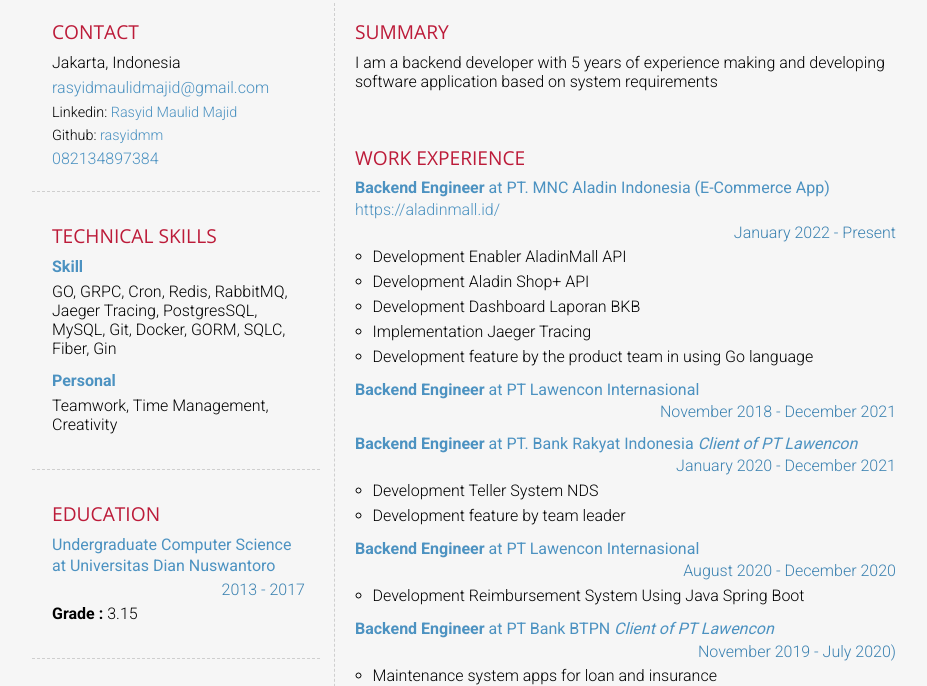
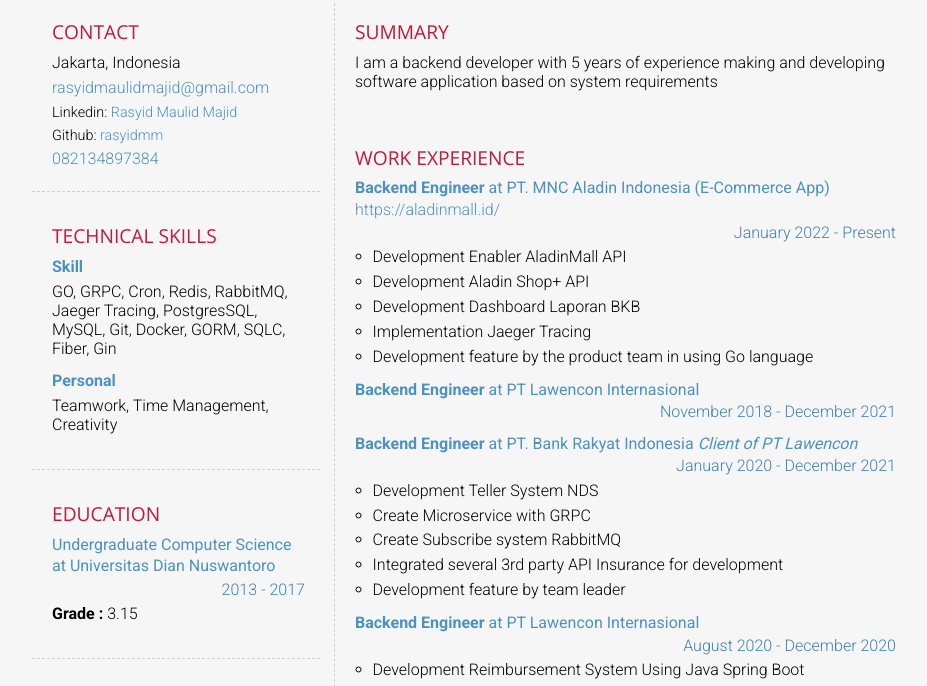
Before and after one commit to rasyidmm/rasyidmm.github.io, a plain HTML site: page index.html in a window 1280 px wide. Shown: the part 107-793 px from the top of the page, without its empty margins (164-1091 px from the left). Drawn offline with nearby package versions, Linux system fonts and the light colour scheme.

Commit message:
update feature BRI

```diff
--- a/index.html
+++ b/index.html
@@ -459,6 +459,15 @@
                   Development Teller System NDS
                 </li>
                 <li>
+                 Create Microservice with GRPC
+                </li>
+                <li>
+                  Create Subscribe system RabbitMQ
+                </li>
+                <li>
+                  Integrated several 3rd party API Insurance for development
+                </li>
+                <li>
                   Development feature by team leader
                 </li>
               </ul>
```
